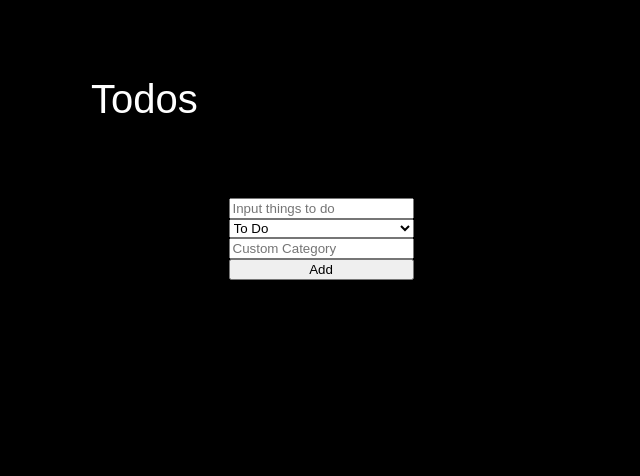
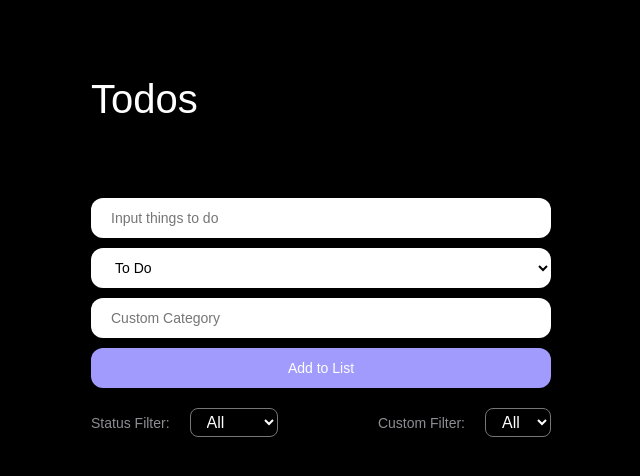
Before and after one commit to JaejinHwang/tstodo, a React (Create React App) app: page / in a window 1280 px wide. Shown: the top 476 px of the page, without its empty margins (319-959 px from the left). Built offline with nearby package versions, Linux system fonts and the light colour scheme.

Commit message:
custom feature && stylesheet

```diff
--- a/package.json
+++ b/package.json
@@ -1,5 +1,5 @@
 {
-  "name": "bitjay",
+  "name": "tstodo",
   "version": "0.1.0",
   "private": true,
   "dependencies": {
@@ -55,6 +55,5 @@
   "devDependencies": {
     "@types/react-helmet": "^6.1.5",
     "@types/styled-components": "^5.1.24"
-  },
-  "homepage": "https://jaejinhwang.github.io/bitjay/"
+  }
 }
--- /dev/null
+++ b/src/TodoItemTag.tsx
@@ -0,0 +1,50 @@
+import styled from "styled-components";
+
+interface ITag {
+  category: string;
+  custom?: string;
+}
+
+interface ICategoryTag {
+  category?: string;
+}
+
+const TagContainer = styled.div`
+  display: flex;
+  //   flex-direction: column;
+  justify-content: center;
+  align-items: flex-start;
+  gap: 10px;
+`;
+
+const Tag = styled.div<ICategoryTag>`
+  color: ${(props) => props.theme.bgColor};
+  max-width: 50px;
+  overflow: hidden;
+  text-overflow: ellipsis;
+  white-space: nowrap;
+  //   color: #2d3436;
+  font-weight: 500;
+  font-size: 12px;
+  padding: 4px;
+  background-color: ${(props) =>
+    props.category
+      ? props.category === "TODO"
+        ? props.theme.todoColor
+        : props.category === "DOING"
+        ? props.theme.doingColor
+        : props.theme.doneColor
+      : props.theme.subTextColor};
+  border-radius: 4px;
+`;
+
+const TodoItemTag = ({ category, custom }: ITag) => {
+  return (
+    <TagContainer>
+      <Tag category={category}>{category}</Tag>
+      {custom && <Tag>{custom}</Tag>}
+    </TagContainer>
+  );
+};
+
+export default TodoItemTag;
--- a/src/components/Atoms.tsx
+++ b/src/components/Atoms.tsx
@@ -4,17 +4,19 @@ export enum Categories {
   "TODO" = "TODO",
   "DOING" = "DOING",
   "DONE" = "DONE",
+  "ALL" = "ALL",
 }
 
 export interface ITodo {
   date: number;
   text: string;
   category: Categories;
+  custom?: string;
 }
 
 export const categoryAtom = atom({
   key: "CategoryAtom",
-  default: Categories.TODO,
+  default: Categories.ALL,
 });
 
 export const todosAtom = atom<ITodo[]>({
@@ -24,14 +26,37 @@ export const todosAtom = atom<ITodo[]>({
 
 export const customCategoryAtom = atom({
   key: "CustomCategoryAtom",
-  default: ["t", "e", "s"],
+  default: ["🚨", "💤"],
 });
+
+export const customCategoryIndicator = atom({
+  key: "CustomCategoryIndicator",
+  default: "ALL",
+});
+
+// export const customSelector = selector({
+//   key: "CustomSelector",
+//   get: ({ get }) => {
+//     const todos = get(todosAtom);
+//     const custom = get(customCategoryIndicator);
+//     return todos.filter((todo) =>
+//       custom === "All" ? todo : todo.custom === custom
+//     );
+//   },
+// });
 
 export const todosSelector = selector({
   key: "TodosSelector",
   get: ({ get }) => {
     const todos = get(todosAtom);
     const category = get(categoryAtom);
-    return todos.filter((todo) => todo.category === category);
+    const custom = get(customCategoryIndicator);
+    const todoFilter = todos.filter((todo) =>
+      category === "ALL" ? todo : todo.category === category
+    );
+    const customFilter = todoFilter.filter((todo) =>
+      custom === "ALL" ? todo : todo.custom === custom
+    );
+    return customFilter;
   },
 });
--- /dev/null
+++ b/src/components/TodoFilter.tsx
@@ -0,0 +1,88 @@
+import { useEffect } from "react";
+import { useRecoilState, useRecoilValue, useSetRecoilState } from "recoil";
+import styled from "styled-components";
+import {
+  Categories,
+  categoryAtom,
+  customCategoryAtom,
+  customCategoryIndicator,
+} from "./Atoms";
+
+const FilterContainer = styled.div`
+  width: 100%;
+  display: flex;
+  justify-content: space-between;
+  align-items: center;
+  margin: 20px 0px;
+`;
+
+const FilterGroup = styled.div`
+  display: flex;
+  justify-content: flex-end;
+  align-items: center;
+  gap: 20px;
+`;
+
+const StateSelect = styled.select`
+  background-color: ${(props) => props.theme.bgColor};
+  color: ${(props) => props.theme.textColor};
+  padding: 4px 12px;
+  border-radius: 8px;
+  font-size: 16px;
+`;
+
+const FilterLabel = styled.div`
+  color: ${(props) => props.theme.subTextColor};
+  font-size: 14px;
+`;
+
+const TodoFilter = () => {
+  const [category, setCategory] = useRecoilState(categoryAtom);
+  const [custom, setCustom] = useRecoilState(customCategoryAtom);
+  const [customIndicator, setCustomIndicator] = useRecoilState(
+    customCategoryIndicator
+  );
+  const onStateInput = (event: React.FormEvent<HTMLSelectElement>) => {
+    const { currentTarget } = event;
+    setCategory(currentTarget.value as any);
+  };
+  const onCustomInput = (event: React.FormEvent<HTMLSelectElement>) => {
+    const { currentTarget } = event;
+    console.log(currentTarget.value);
+    setCustomIndicator(currentTarget.value as any);
+  };
+  useEffect(() => {
+    const savedCustom = localStorage.getItem("customStorage");
+    if (savedCustom !== null) {
+      const parsedCustom = JSON.parse(savedCustom);
+      console.log(parsedCustom);
+      setCustom(parsedCustom);
+    }
+  }, []);
+  return (
+    <FilterContainer>
+      <FilterGroup>
+        <FilterLabel>Status Filter:</FilterLabel>
+        <StateSelect value={category} onInput={onStateInput}>
+          <option value={Categories.ALL}>All</option>
+          <option value={Categories.TODO}>To Do</option>
+          <option value={Categories.DOING}>Doing</option>
+          <option value={Categories.DONE}>Done</option>
+        </StateSelect>
+      </FilterGroup>
+      <FilterGroup>
+        <FilterLabel>Custom Filter:</FilterLabel>
+        <StateSelect onInput={onCustomInput}>
+          <option value="ALL">All</option>
+          {custom.map((item, index) => (
+            <option key={index} value={item}>
+              {item}
+            </option>
+          ))}
+        </StateSelect>
+      </FilterGroup>
+    </FilterContainer>
+  );
+};
+
+export default TodoFilter;
--- a/src/components/TodoInput.tsx
+++ b/src/components/TodoInput.tsx
@@ -1,71 +1,122 @@
-import React from "react";
 import { useForm } from "react-hook-form";
 import { useRecoilState, useRecoilValue } from "recoil";
 import styled from "styled-components";
-import {
-  Categories,
-  categoryAtom,
-  customCategoryAtom,
-  todosAtom,
-} from "./Atoms";
+import { Categories, customCategoryAtom, todosAtom } from "./Atoms";
 import { useDidMountEffect } from "./Hooks";
 
 const Form = styled.form`
   display: flex;
   flex-direction: column;
-  gap: 0px;
+  gap: 10px;
+  width: 100%;
+`;
+
+const Button = styled.button`
+  height: 40px;
+  border-radius: 12px;
+  background-color: ${(props) => props.theme.accentColor};
+  color: ${(props) => props.theme.textColor};
+  border: none;
+  font-size: 14px;
+  font-weight: 500;
+`;
+
+const Select = styled.select`
+  height: 40px;
+  border-radius: 12px;
+  background-color: ${(props) => props.theme.textColor};
+  color: ${(props) => props.theme.bgColor};
+  padding-left: 20px;
+  padding-right: 20px;
+  border: none;
+  font-size: 14px;
+  font-weight: 500;
+`;
+
+const Input = styled.input`
+  height: 40px;
+  border-radius: 12px;
+  background-color: ${(props) => props.theme.textColor};
+  color: ${(props) => props.theme.bgColor};
+  padding-left: 20px;
+  padding-right: 20px;
+  border: none;
+  font-size: 14px;
+  font-weight: 500;
 `;
 
 interface IForm {
   toDo: string;
   category: string;
+  custom: string;
 }
 
 const TodoInput = () => {
-  const [category, setCategory] = useRecoilState(categoryAtom);
-  const customCategory = useRecoilValue(customCategoryAtom);
   const [todos, setTodos] = useRecoilState(todosAtom);
+  const [customCategory, setCustomCategory] =
+    useRecoilState(customCategoryAtom);
   const {
     register,
     handleSubmit,
     setValue,
     formState: { errors },
   } = useForm<IForm>();
-  const onSubmit = ({ toDo }: IForm) => {
-    setTodos((remainTodos) => [
-      { text: toDo, date: Date.now(), category: Categories.TODO },
-      ...remainTodos,
-    ]);
+  const onSubmit = ({ toDo, category, custom }: IForm) => {
+    custom !== ""
+      ? setTodos((remainTodos) => [
+          {
+            text: toDo,
+            date: Date.now(),
+            category: category as any,
+            custom,
+          },
+          ...remainTodos,
+        ])
+      : setTodos((remainTodos) => [
+          {
+            text: toDo,
+            date: Date.now(),
+            category: category as any,
+          },
+          ...remainTodos,
+        ]);
+    if (custom !== "" && !customCategory.includes(custom)) {
+      setCustomCategory((remainCustoms) => [...remainCustoms, custom]);
+    }
     setValue("toDo", "");
+    setValue("custom", "");
+    setValue("category", Categories.TODO);
   };
-  const onInput = (event: React.FormEvent<HTMLSelectElement>) => {
-    const { currentTarget } = event;
-    setCategory(currentTarget.value as any);
-  };
+
   useDidMountEffect(() => {
     localStorage.setItem("todoStorage", JSON.stringify(todos));
-  }, [todos]);
+    localStorage.setItem("customStorage", JSON.stringify(customCategory));
+  }, [todos, customCategory]);
   return (
     <Form onSubmit={handleSubmit(onSubmit)}>
-      <input
+      <Input
         placeholder="Input things to do"
         {...register("toDo", {
           required: "Content required",
         })}
       />
       {errors?.toDo?.message}
-      <select value={category} onInput={onInput}>
+      <Select {...register("category")}>
         <option value={Categories.TODO}>To Do</option>
         <option value={Categories.DOING}>Doing</option>
         <option value={Categories.DONE}>Done</option>
-      </select>
-      <input list="datalist" placeholder="Custom Category" />
+      </Select>
+      <Input
+        list="datalist"
+        placeholder="Custom Category"
+        {...register("custom")}
+      />
       <datalist id="datalist">
-        {customCategory.map((category) => (
-          <option value={category} />
+        {customCategory.map((category, index) => (
+          <option key={index} value={category} />
         ))}
       </datalist>
-      <button>Add</button>
+      <Button>Add to List</Button>
     </Form>
   );
 };
--- a/src/components/TodoInterface.tsx
+++ b/src/components/TodoInterface.tsx
@@ -1,6 +1,5 @@
-import { useRecoilValue } from "recoil";
 import styled from "styled-components";
-import { todosSelector } from "./Atoms";
+import TodoFilter from "./TodoFilter";
 import TodoInput from "./TodoInput";
 import TodoList from "./TodoList";
 
@@ -37,6 +36,7 @@ const TodoInterface = () => {
       <Background>
         <Header>Todos</Header>
         <TodoInput />
+        <TodoFilter />
         <TodoList />
       </Background>
     </Viewport>
--- a/src/components/TodoList.tsx
+++ b/src/components/TodoList.tsx
@@ -6,7 +6,6 @@ import TodoItem from "./TodoItem";
 
 const ListContainer = styled.ul`
   width: 100%;
-  margin: 40px 0px;
   display: flex;
   flex-direction: column;
   gap: 20px;
@@ -26,7 +25,7 @@ const TodoList = () => {
   return (
     <ListContainer>
       {filteredTodos.map((todo) => (
-        <TodoItem {...todo} />
+        <TodoItem key={todo.date} {...todo} />
       ))}
     </ListContainer>
   );
--- a/src/styled.d.ts
+++ b/src/styled.d.ts
@@ -11,5 +11,8 @@ declare module "styled-components" {
     buttonColor: string;
     subTextColor: string;
     pickerColor: string;
+    doingColor: string;
+    doneColor: string;
+    todoColor: string;
   }
 }
--- a/src/theme.ts
+++ b/src/theme.ts
@@ -10,6 +10,9 @@ export const darkTheme: DefaultTheme = {
   cardColor: "rgba(118, 118, 128, 0.24)",
   buttonColor: "#636366",
   pickerColor: "rgba(118, 118, 128, 0.24)",
+  todoColor: "#FFEDA4",
+  doingColor: "#A8CDE4",
+  doneColor: "#FFB9B4",
 };
 
 export const lightTheme: DefaultTheme = {
@@ -22,4 +25,7 @@ export const lightTheme: DefaultTheme = {
   negativeColor: "#ee5253",
   buttonColor: "#ffffff",
   pickerColor: "rgba(118, 118, 128, 0.1)",
+  todoColor: "#FFEDA4",
+  doingColor: "#A8CDE4",
+  doneColor: "#FFB9B4",
 };
```
Also changed, not shown: src/components/TodoItem.tsx (+79 -16 lines), 1 other file (tests, documents, lock files or other folders).
